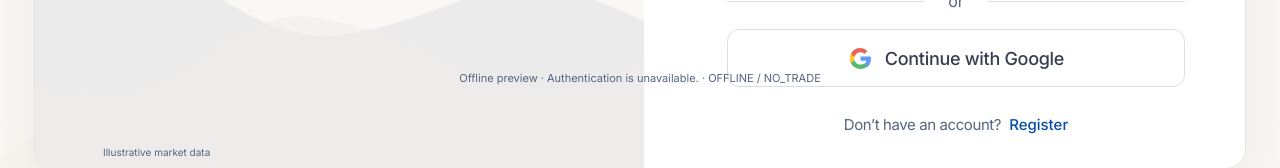
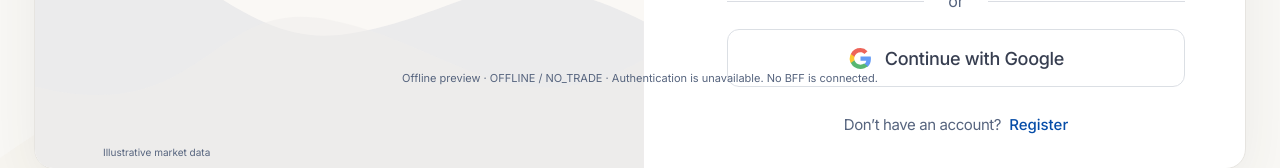
Before and after one commit to EngerING/TradingAgent, a React (Vite) app in the folder frontend-react/: page / in a window 1280 px wide. Shown: the part 702-870 px from the top of the page. Built offline with nearby package versions, Linux system fonts and the light colour scheme.

Commit message:
fix(m01.4b-b3): preserve legacy demo and fixture footer snapshots

```diff
--- a/frontend-react/src/components/AuthLayout.tsx
+++ b/frontend-react/src/components/AuthLayout.tsx
@@ -9,14 +9,14 @@ export function AuthLayout({ children }: { children: ReactNode }) {
   const location = useLocation(); const auth = useAuth();
   const previousPath = useRef(location.pathname);
   const footer = auth.source === 'local-checks'
-    ? 'Local HTTPS checks · Sign-in disabled by server; no hosted requests.'
+    ? 'Local HTTPS checks · OFFLINE / NO_TRADE · Sign-in disabled by server; no hosted requests.'
     : auth.mode === 'bff' && auth.source === 'hosted'
-    ? 'Supabase Auth Dev via HTTPS BFF · MFA and SQL authorization required; no financial access.'
-    : auth.mode === 'bff' && auth.source === 'synthetic'
-    ? 'HTTP Auth fixture · Synthetic identity only; no financial access.'
+    ? 'Supabase Auth Dev via HTTPS BFF · OFFLINE / NO_TRADE · MFA and SQL authorization required; no financial access.'
+    : auth.mode === 'bff'
+    ? 'HTTP Auth fixture · OFFLINE / NO_TRADE · Synthetic identity only. BFF and disposable PostgreSQL connected; no financial access.'
     : auth.mode === 'demo'
-    ? 'Development demo · No real authentication.'
-    : 'Offline preview · Authentication is unavailable.';
+    ? 'Development demo · OFFLINE / NO_TRADE · No real authentication. Use demo@tradingagent.test and a made-up password.'
+    : 'Offline preview · OFFLINE / NO_TRADE · Authentication is unavailable. No BFF is connected.';
   useEffect(() => {
     if (previousPath.current !== location.pathname) document.querySelector<HTMLElement>('.form-panel h1')?.focus({ preventScroll: true });
     previousPath.current = location.pathname;
@@ -38,6 +38,6 @@ export function AuthLayout({ children }: { children: ReactNode }) {
       </section>
       <section id="auth-content" className="form-panel" aria-label="Authentication"><div key={location.pathname} className="route-panel">{children}</div></section>
     </div>
-    <footer className="preview-note">{footer} · OFFLINE / NO_TRADE</footer>
+    <footer className="preview-note">{footer}</footer>
   </main>;
 }
```
